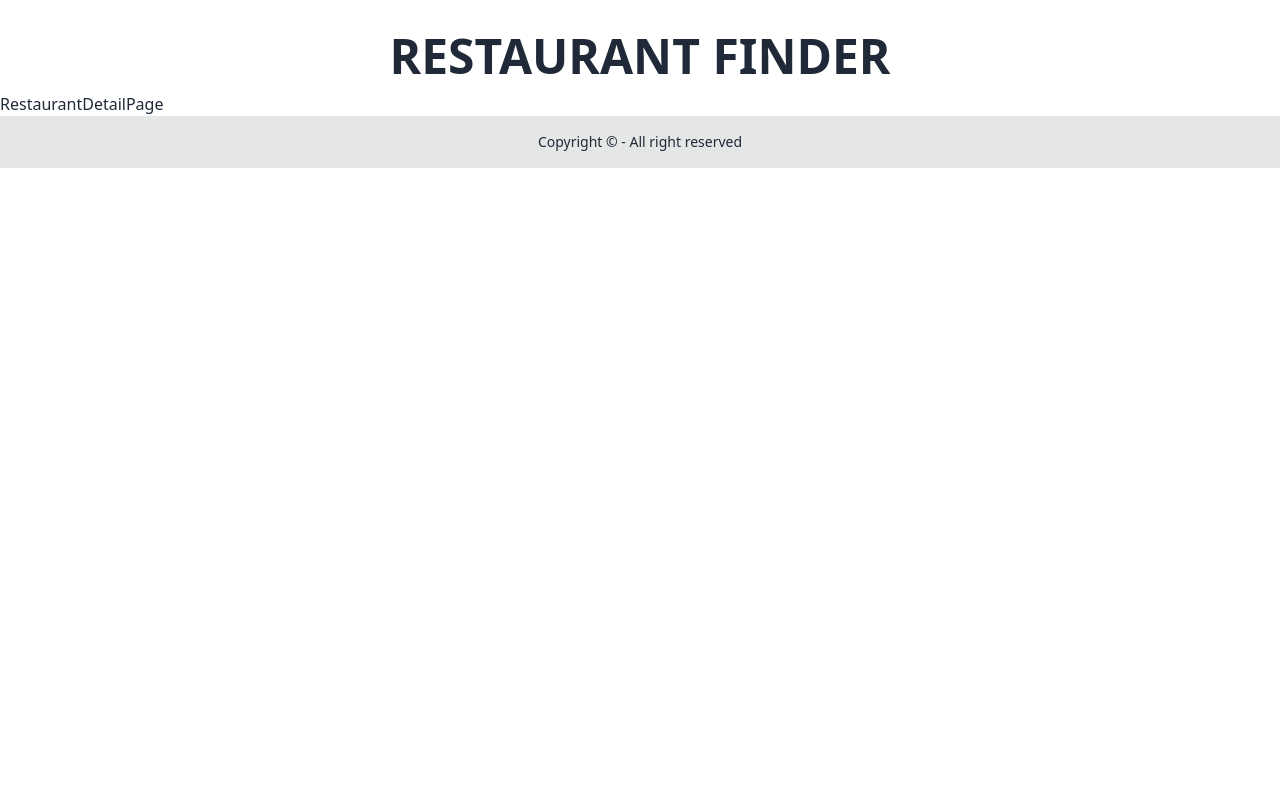
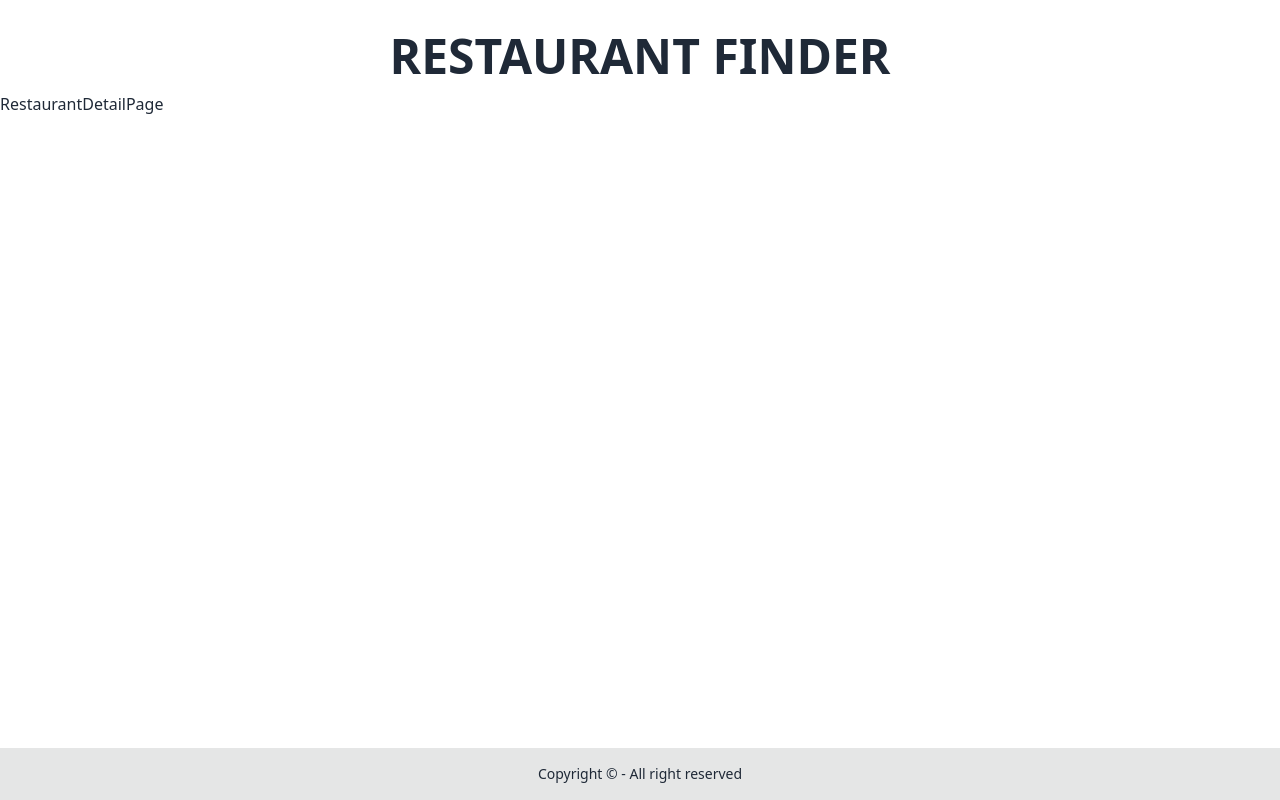
Before and after one commit to MBAS89/resturantFinder, a React (Vite) app in the folder client/: page /restaurants/1 in a window 1280 px wide. Built offline with nearby package versions, Linux system fonts and the light colour scheme.

Commit message:
some changes to the footer

```diff
--- a/client/src/components/home/RestaurantsList.jsx
+++ b/client/src/components/home/RestaurantsList.jsx
@@ -49,7 +49,7 @@ export const RestaurantsList = () => {
     const [newPriceRange, setNewPriceRange] = useState("Price Range?")
 
     return (
-        <div className='w-[90%] mx-auto border-[1px] border-primary mt-5'>
+        <div className='w-[90%] mx-auto border-[1px] border-primary my-5 h-fit'>
             <div className="overflow-x-auto">
                 <table className="table">
                     {/* head */}
--- a/client/src/components/layout/Footer.jsx
+++ b/client/src/components/layout/Footer.jsx
@@ -4,7 +4,7 @@ export const Footer = () => {
 
   const currentYear = new Date().getFullYear
   return (
-    <footer className="footer footer-center p-4 bg-base-300 text-base-content">
+    <footer className="footer footer-center p-4 bg-base-300 text-base-content fixed bottom-0 ">
       <aside>
         <p>Copyright © {currentYear} - All right reserved</p>
       </aside>
```
